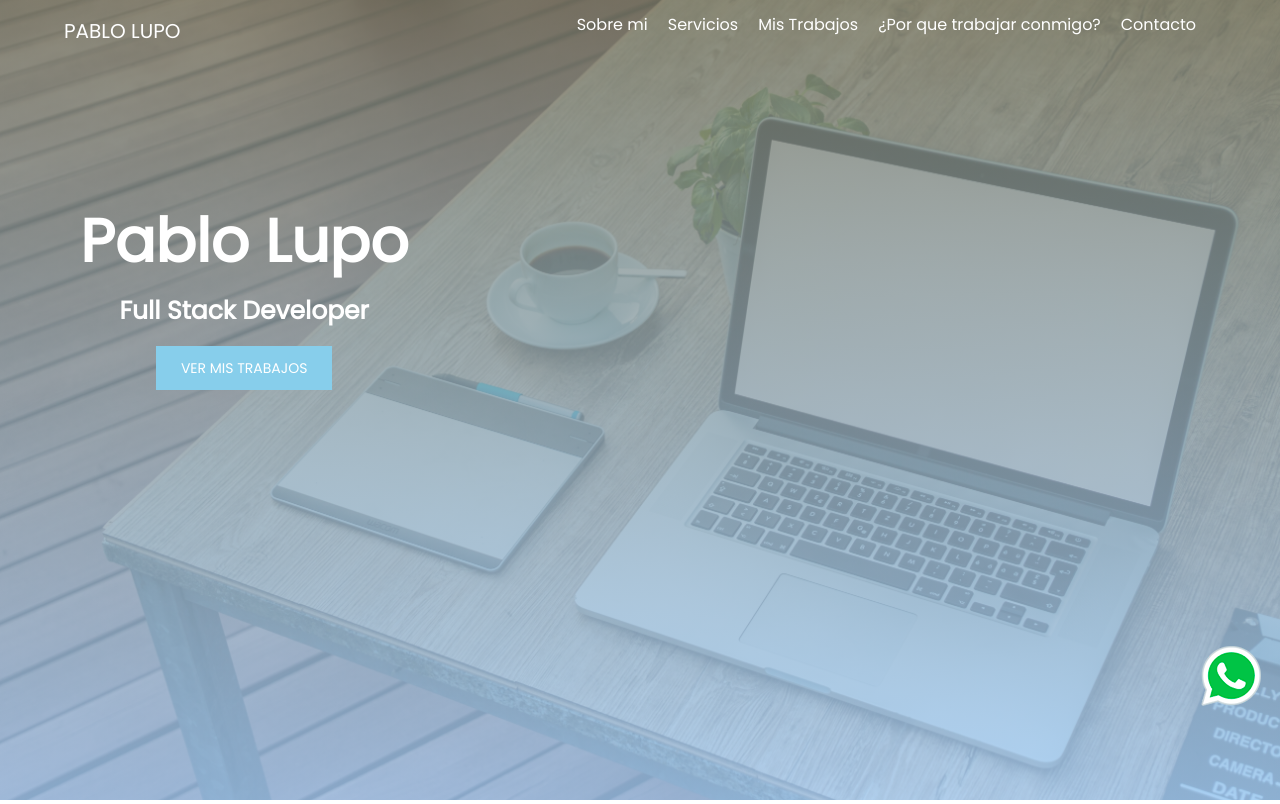
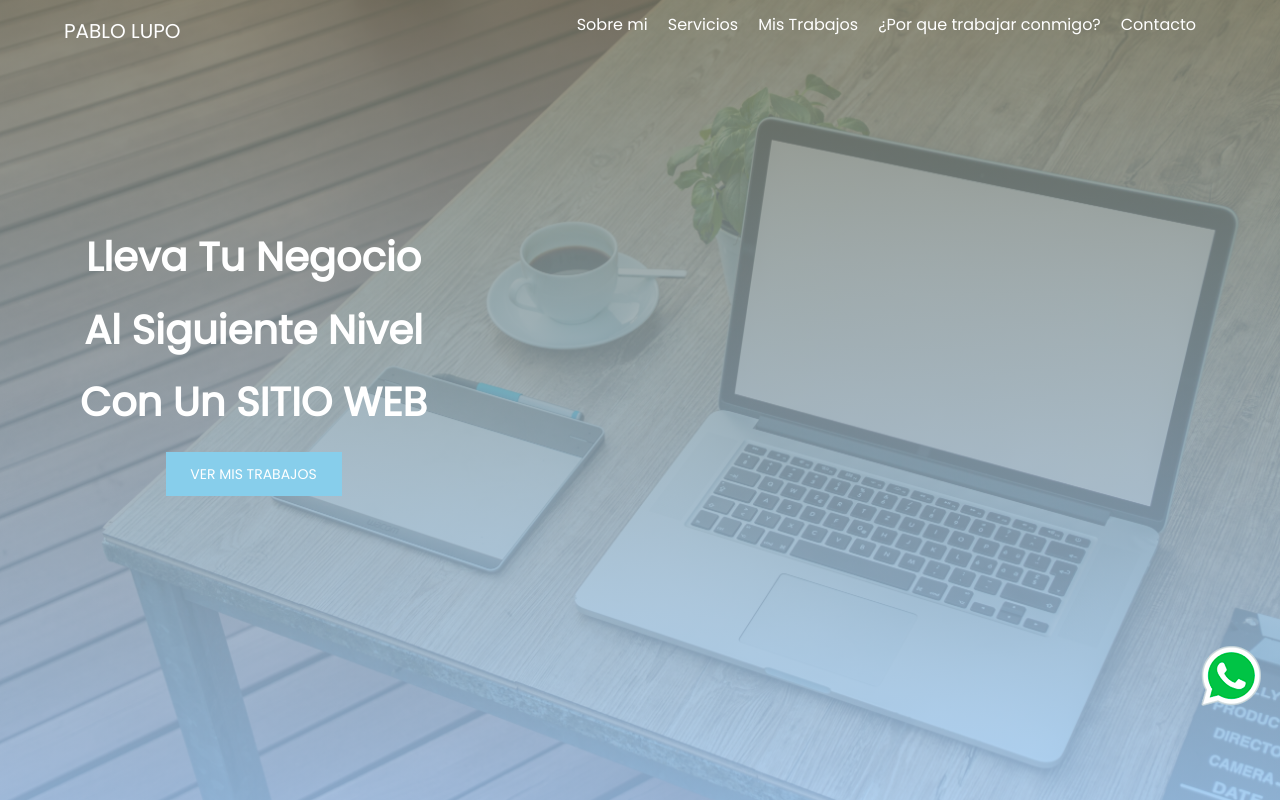
Before and after one commit to pablolupo84/stcalefaccion.pilufo, a PHP site: page / in a window 1280 px wide; the page is wider, and only the part inside the window is pictured. Shown: the top 804 px of that part. Run offline with PHP 8.4, Linux system fonts and the light colour scheme.

Commit message:
Mod-Contenedor Titulo

```diff
--- a/estilos/estilos.css
+++ b/estilos/estilos.css
@@ -43,13 +43,13 @@ header {
 }
 
 h1 {
-  font-size: 60px;
+  font-size: 40px;
   color: #fff ;
-  margin: 0;
+  /*margin: 0;*/
 }
 
 h2 {
-  font-size: 25px;
+  font-size: 30px;
   color: #fff;
 }
 
--- a/index.php
+++ b/index.php
@@ -6,7 +6,7 @@
   <link rel="stylesheet" href="estilos/estilos.css">
   <meta charset="utf-8">
   <title>PABLO LUPO</title>
-  <meta name="description" content="Diseño de paginas web"/>
+  <meta name="description" content="Desarrollo de Software y Paginas Web"/>
   <!-- fuente elegida de internet -->
   <!-- <link href="https://fonts.googleapis.com/css?family=Roboto&display=swap" rel="stylesheet"> -->
   <link href="https://fonts.googleapis.com/css?family=Poppins&display=swap" rel="stylesheet">
@@ -41,8 +41,9 @@
 
 <div class="contenedor" id="contenedor-titulo-flex">
   <div class="contenedor-titulo">
-    <h1>Pablo Lupo</h1>
-    <h2>Full Stack Developer</h2>
+    <h1>Lleva Tu Negocio</h1>
+    <h1>Al Siguiente Nivel</h1>
+    <h1>Con Un SITIO WEB</h1>
     <a href="#mis-trabajos">VER MIS TRABAJOS</a>
   </div>
 </div>
@@ -105,9 +106,9 @@
         <img class="ondas" src="imagenes/waves.png">
       </div>
       <div class="servicio claro">
-        <h4>Marketing Digital</h4>
-        <p>Utilizo las herramientas mas importantes como Google Adwords y Google Analytics, para que tu negocio aparezca en los resultados de búsqueda de Google justo cuando alguien te necesita y analizar como los usuarios interactúan con tu página web.</p>
-        <img class="icono" src="imagenes/marketing.png">
+        <h4>Desarrollo</h4>
+        <p>Diseño, desarrollo e implemento Sistemas Informáticos a Medida con el objetivo de satisfacer en su totalidad las necesidades del cliente, atención personalizada y constante interacción con los usuarios y clientes.</p>
+        <img class="icono" src="imagenes/mante.png">
         <img class="ondas" src="imagenes/waves.png">
       </div>
     </div>
@@ -132,8 +133,8 @@
     </div>
     <div class="item">
       <a href="">
-      <img src="imagenes/isip.jpg">
-      <p>Sassy Kids</p>
+      <img src="imagenes/desde_cualquier_lugar.png">
+      <p>DesdeCualquierLugar.com</p>
       </a>
     </div>
     <div class="item">
@@ -251,7 +252,7 @@
       <a href="#"><img src="imagenes/linkedin.png" alt="imagen de facebook"></a>
     </div>
     <div class="parrafo">
-      <p>© 2020 Pablo Lupo | Full Stack Developer. Todos los derechos reservados</p>
+      <p>© 2020 Pablo Lupo | Software Developer - Diseño Web. Todos los derechos reservados</p>
     </div>
   </div>
 </footer>
```
Also changed, not shown: index.html (+10 -9 lines), imagenes/desarrollo.jpg (added), imagenes/desde_cualquier_lugar.bmp (added), imagenes/desde_cualquier_lugar.png (added).
